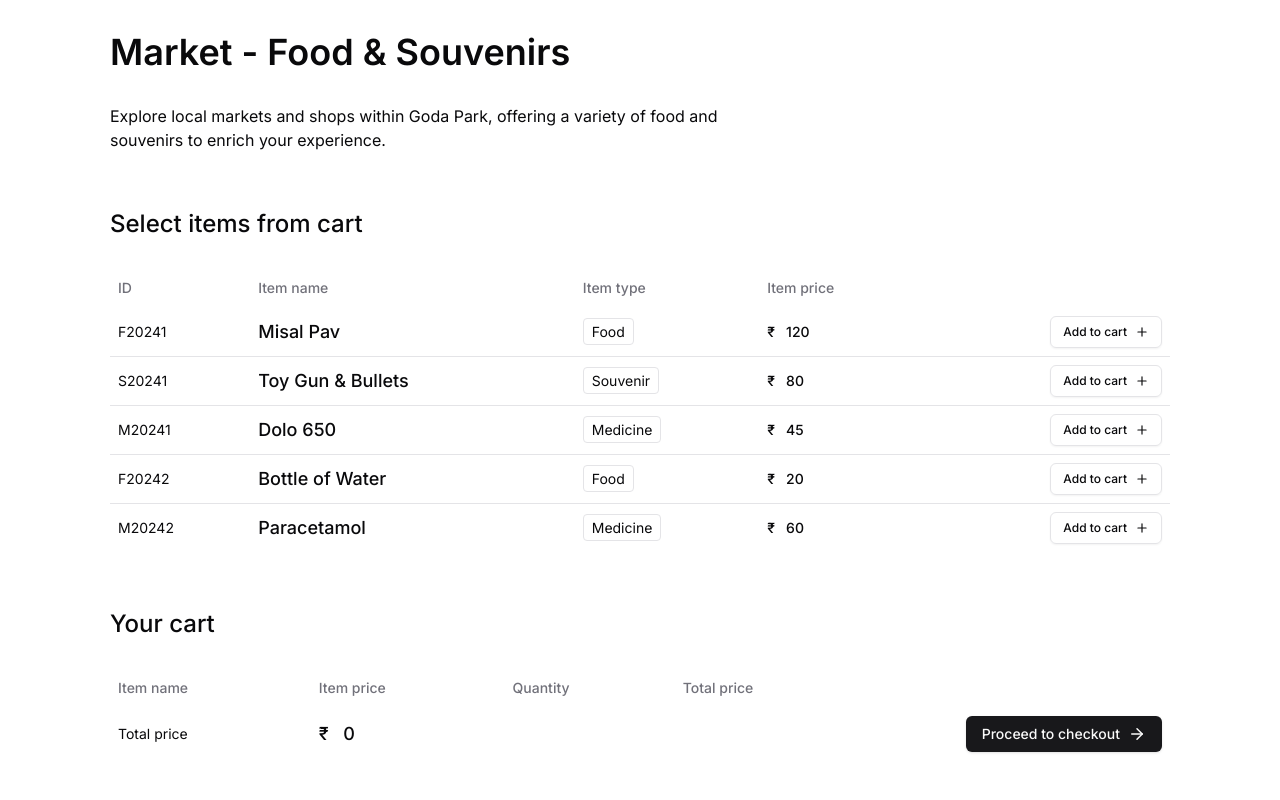
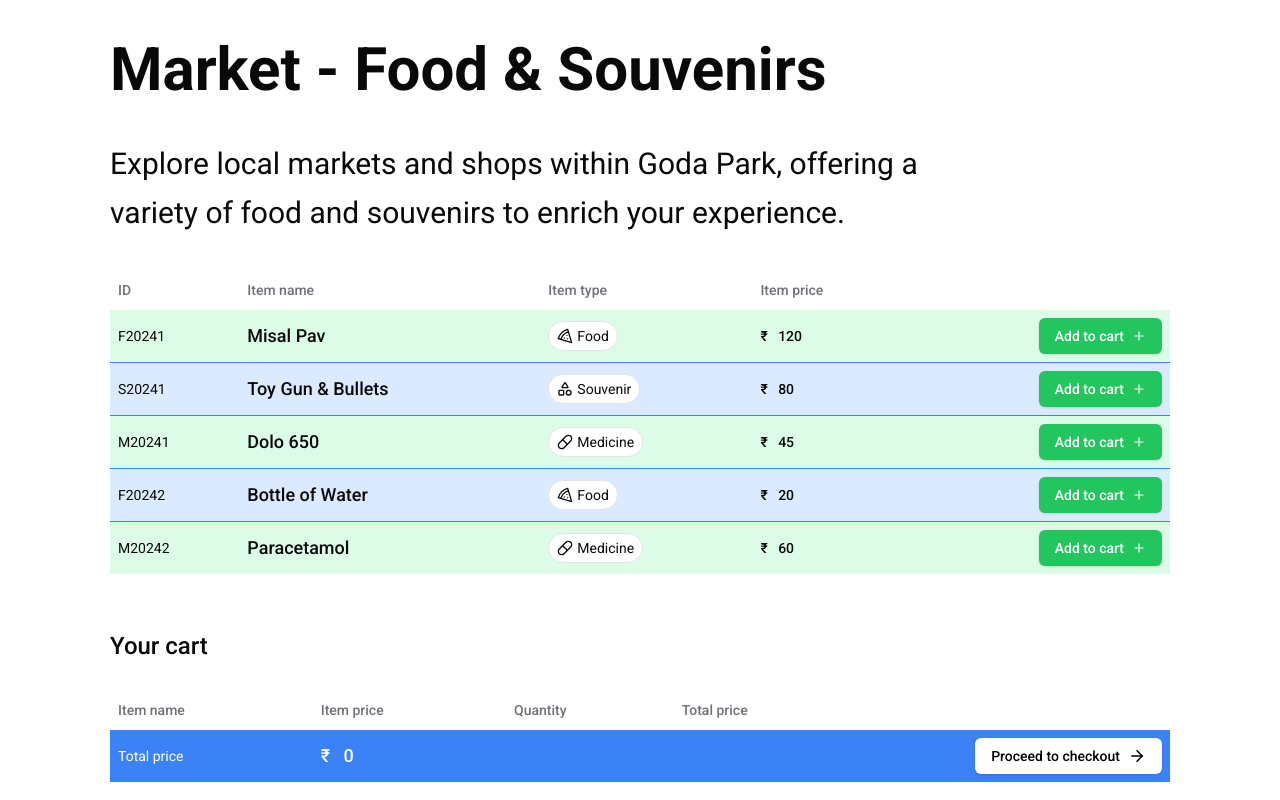
Before and after one commit to inclinedadarsh/sih-hackathon, a Next.js app: page /market in a window 1280 px wide. Built offline with nearby package versions, Linux system fonts and the light colour scheme.

Commit message:
feat: redesign market place

```diff
--- a/src/app/globals.css
+++ b/src/app/globals.css
@@ -78,4 +78,20 @@
         @apply box-border mx-auto;
         @apply w-[1100px] max-2xl:w-[1100px] max-xl:w-[920px] max-lg:w-[680px] max-md:w-[440px] max-sm:w-full px-5;
     }
+
+    tr:nth-of-type(even) {
+        @apply bg-blue-100;
+    }
+
+    tr:nth-of-type(odd) {
+        @apply bg-green-100;
+    }
+
+    .table {
+        @apply border-blue-100;
+    }
+
+    .cart tr:last-of-type {
+        @apply bg-blue-500 text-white;
+    }
 }
--- a/src/app/layout.tsx
+++ b/src/app/layout.tsx
@@ -1,8 +1,8 @@
 import type { Metadata } from "next";
-import { Inter } from "next/font/google";
+import { Roboto } from "next/font/google";
 import "./globals.css";
 
-const inter = Inter({ subsets: ["latin"] });
+const roboto = Roboto({ weight: ["400", "500", "700"], subsets: ["latin"] });
 
 export const metadata: Metadata = {
     title: "SIH Hackathon",
@@ -16,7 +16,7 @@ export default function RootLayout({
 }) {
     return (
         <html lang='en'>
-            <body className={inter.className}>{children}</body>
+            <body className={roboto.className}>{children}</body>
         </html>
     );
 }
--- a/src/app/market/page.tsx
+++ b/src/app/market/page.tsx
@@ -15,14 +15,13 @@ import {
     Dialog,
     DialogContent,
     DialogDescription,
-    DialogFooter,
     DialogHeader,
     DialogTitle,
     DialogTrigger,
 } from "@/components/ui/dialog";
 
 import { MARKET_ITEMS } from "@/constants";
-import { Plus, ArrowRight } from "lucide-react";
+import { Plus, ArrowRight, Pizza, Shapes, Pill } from "lucide-react";
 import { marketItem, marketItems } from "@/types";
 
 const page = () => {
@@ -73,18 +72,15 @@ const page = () => {
 
     return (
         <div className='view-container'>
-            <h1 className='text-3xl lg:text-4xl my-8 font-semibold'>
+            <h1 className='text-4xl md:text-6xl my-10 font-semibold'>
                 Market - Food & Souvenirs
             </h1>
-            <p className='max-w-2xl'>
+            <p className='max-w-4xl text-3xl leading-relaxed mb-8'>
                 Explore local markets and shops within Goda Park, offering a
                 variety of food and souvenirs to enrich your experience.
             </p>
             <div className=''>
-                <h2 className='text-2xl font-medium my-14 mb-7'>
-                    Select items from cart
-                </h2>
-                <Table>
+                <Table className='table'>
                     <TableHeader>
                         <TableHead>ID</TableHead>
                         <TableHead>Item name</TableHead>
@@ -93,14 +89,26 @@ const page = () => {
                     </TableHeader>
                     <TableBody>
                         {MARKET_ITEMS.map((item, index) => (
-                            <TableRow key={index}>
+                            <TableRow key={index} className='border-blue-500'>
                                 <TableCell>{item.id}</TableCell>
                                 <TableCell className='font-medium text-lg'>
                                     {item.title}
                                 </TableCell>
                                 <TableCell>
-                                    <span className='text-sm border rounded-sm py-1 px-2'>
-                                        {item.tag}
+                                    <span className='text-sm border rounded-full bg-white py-1 px-2 flex gap-1 items-center w-fit'>
+                                        {item.tag == "Food" ? (
+                                            <>
+                                                <Pizza size={16} /> Food
+                                            </>
+                                        ) : item.tag == "Souvenir" ? (
+                                            <>
+                                                <Shapes size={16} /> Souvenir
+                                            </>
+                                        ) : (
+                                            <>
+                                                <Pill size={16} /> Medicine
+                                            </>
+                                        )}
                                     </span>
                                 </TableCell>
                                 <TableCell className='font-medium'>
@@ -108,9 +116,7 @@ const page = () => {
                                 </TableCell>
                                 <TableCell>
                                     <Button
-                                        className='ml-auto flex gap-2 items-center'
-                                        variant='outline'
-                                        size='sm'
+                                        className='ml-auto flex gap-2 items-center bg-green-500 text-white hover:bg-green-800'
                                         onClick={() => {
                                             addToCart(item);
                                         }}
@@ -125,14 +131,14 @@ const page = () => {
             </div>
             <div className=''>
                 <h2 className='text-2xl font-medium my-14 mb-7'>Your cart</h2>
-                <Table>
+                <Table className='cart'>
                     <TableHeader>
                         <TableHead>Item name</TableHead>
                         <TableHead>Item price</TableHead>
                         <TableHead>Quantity</TableHead>
                         <TableHead>Total price</TableHead>
                     </TableHeader>
-                    <TableBody>
+                    <TableBody className='table-body'>
                         {cart.map((item, index) => (
                             <TableRow key={index}>
                                 <TableCell className='text-lg font-medium'>
@@ -160,7 +166,7 @@ const page = () => {
                             <TableCell>
                                 <Dialog>
                                     <DialogTrigger asChild>
-                                        <Button className='ml-auto flex gap-2 items-center'>
+                                        <Button className='ml-auto flex gap-2 items-center bg-white text-black hover:bg-blue-100'>
                                             Proceed to checkout{" "}
                                             <ArrowRight size={18} />
                                         </Button>
```
